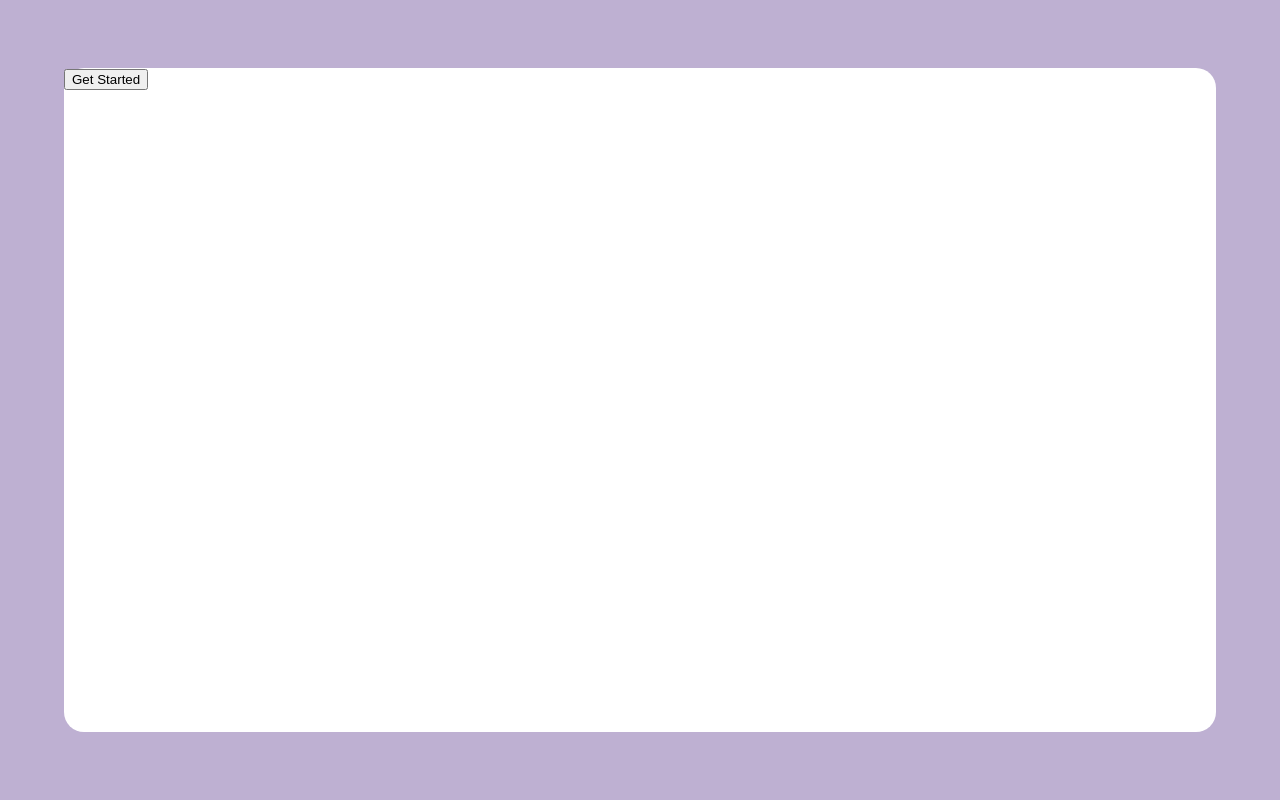
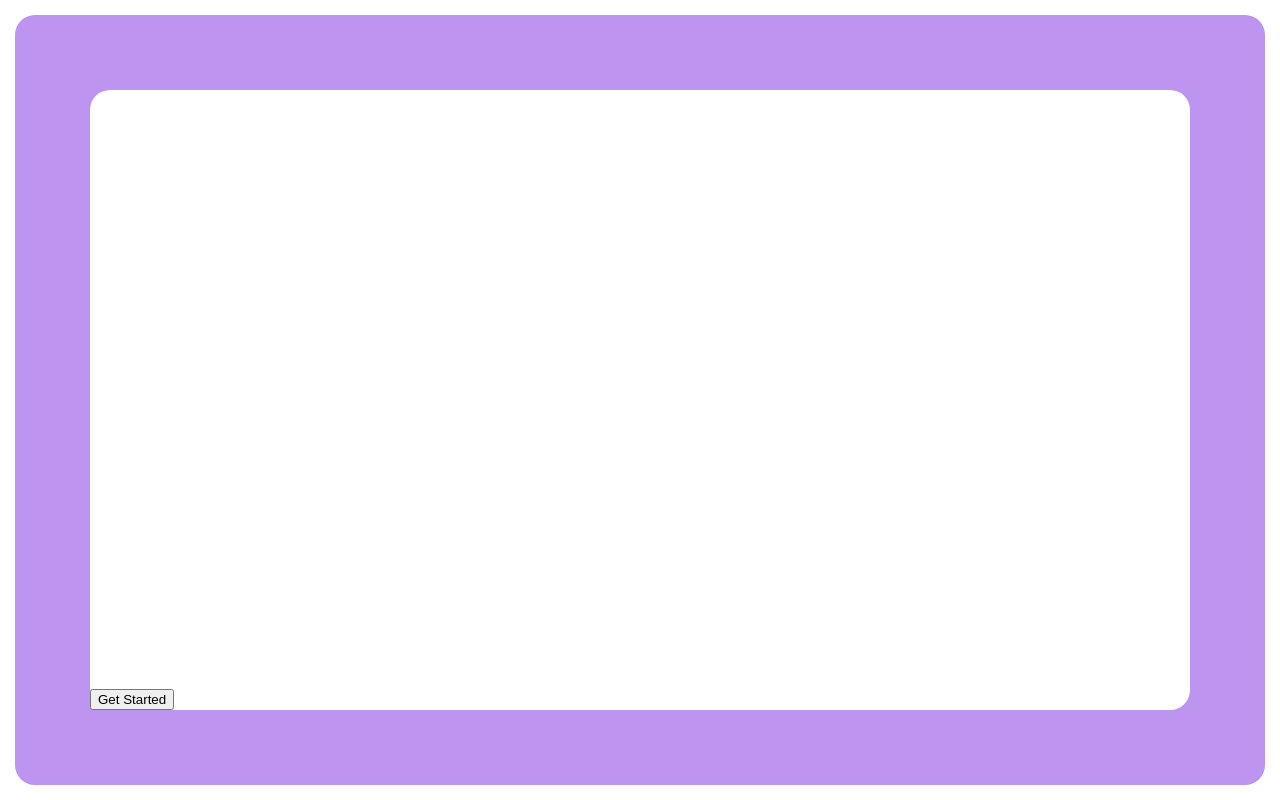
Before and after one commit to RishiDevs3248/Final_Year_Project, a React (Create React App) app in the folder frontend/: page / in a window 1280 px wide. Built offline with nearby package versions, Linux system fonts and the light colour scheme.

Commit message:
UI update

```diff
--- a/frontend/src/Pages/LandingPage.jsx
+++ b/frontend/src/Pages/LandingPage.jsx
@@ -3,10 +3,13 @@ import { useNavigate } from "react-router-dom";
 export default function Landingpage() {
     const navigate = useNavigate();
     return (
-            <div style={{backgroundColor:"#BEB0D2", height:"100vh" , width : "100vw" , display:"flex", justifyContent:"center" , alignItems:"center" }}>
-                <div style={{backgroundColor:"#fff" , height:"83vh" , width:"90vw", borderRadius:"20px" }}>
-                    <button onClick={() => navigate("/upload")}>Get Started</button>
+        <div style={{ backgroundColor: "#fff" , height: "calc(100vh - 30px)", width: "calc(100vw - 30px)", padding: "15px"}}>
+            <div style={{ backgroundColor: "#BD94F0", height: "calc(100% - 150px)", width: "calc(100% - 150px)", padding: "75px" ,borderRadius: "20px"}}>
+                <div style={{ backgroundColor: "#fff", height: "100%", width: "100%", borderRadius: "20px" , position:"relative"}}>
+                    <img src=""/>
+                    <button style={{position:"absolute",bottom:"0px"}} onClick={() => navigate("/upload")}>Get Started</button>
                 </div>
             </div>
+        </div>
     )
 }
```
